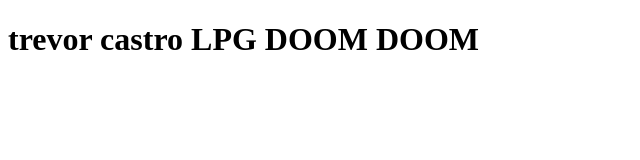
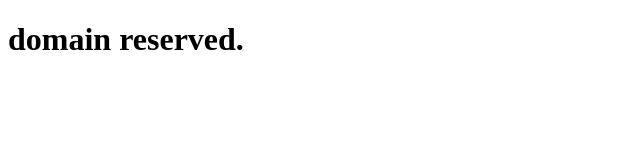
Before and after one commit to Aster251/Aster251.github.io, a plain HTML site: page index.html in a window 1280 px wide. Shown: the whole page, without its empty margins (0-640 px from the left). Drawn offline with Linux system fonts and the light colour scheme.

Commit message:
Update index.html

```diff
--- a/index.html
+++ b/index.html
@@ -6,6 +6,6 @@
 	<title></title>
 </head>
 <body>
-<h1> trevor castro LPG DOOM DOOM</h1>
+<h1>domain reserved.</h1>
 </body>
 </html>
```
